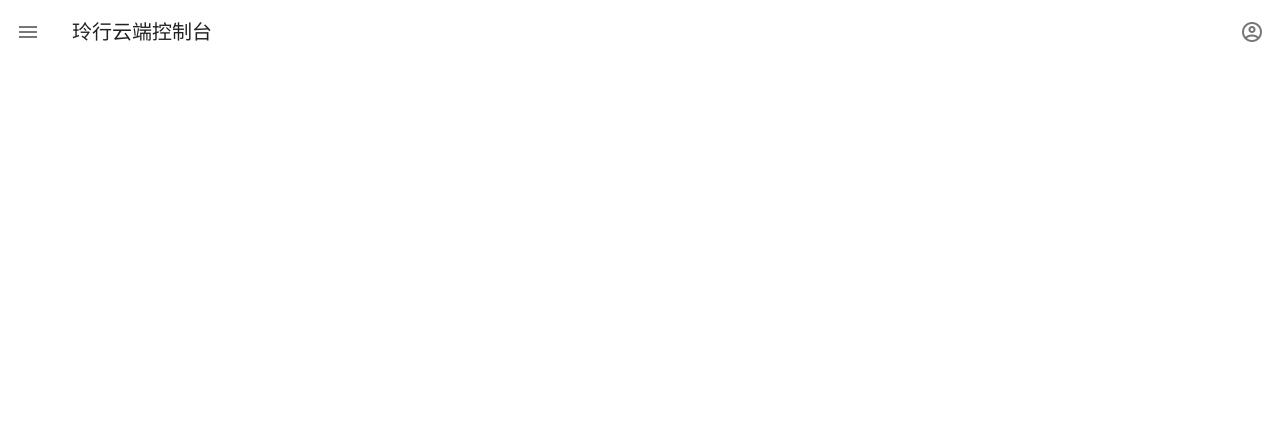
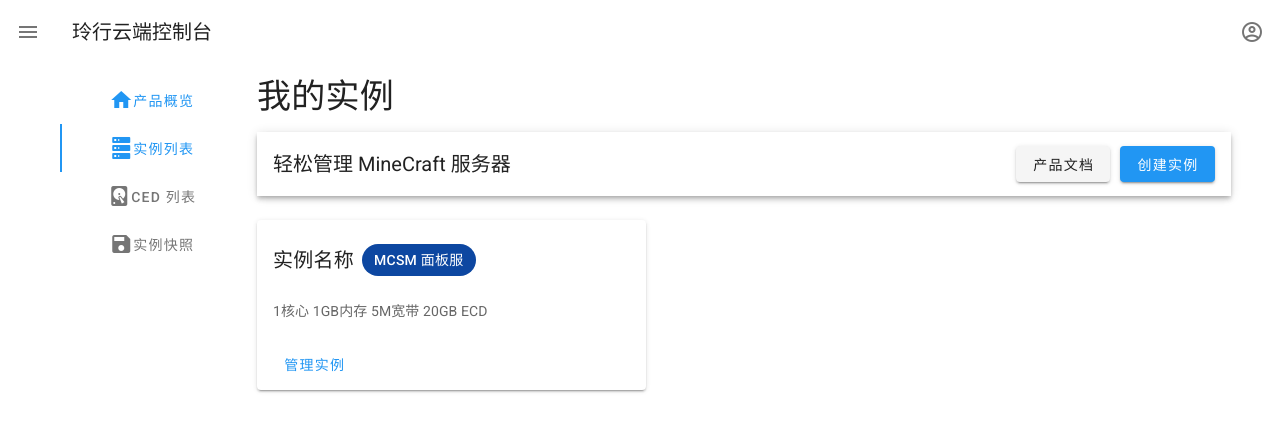
Before and after one commit to Incloudify/consolify-frontend, a Nuxt app: page /mcs/productlist in a window 1280 px wide. Before the commit this address had no page. Shown: the top 432 px of the page. Built offline with nearby package versions, Linux system fonts and the light colour scheme.

Commit message:
feat: 新增MCS实例列表页面，并稍微修改MCS概览页

```diff
--- /dev/null
+++ b/layouts/mcs.vue
@@ -0,0 +1,53 @@
+<!-- mcs布局 -->
+<template>
+  <v-app>
+    <AppBar />
+    <v-main>
+      <v-container>
+        <v-row>
+          <v-col sm="2">
+            <!-- 概览导航头部 开始 -->
+            <v-tabs vertical optional>
+              <v-tab
+                to="/mcs"
+              >
+                <v-icon>mdi-home</v-icon>
+                产品概览
+              </v-tab>
+              <v-tab
+                to="/mcs/productlist"
+              >
+                <v-icon>mdi-server</v-icon>
+                实例列表
+              </v-tab>
+              <v-tab
+                to="/mcs/cedlist"
+              >
+                <v-icon>mdi-harddisk</v-icon>
+                CED 列表
+              </v-tab>
+              <v-tab
+                to="/mcs/snapshotlist"
+              >
+                <v-icon>mdi-content-save</v-icon>
+                实例快照
+              </v-tab>
+            </v-tabs>
+          </v-col>
+          <v-col>
+            <Nuxt />
+          </v-col>
+        </v-row>
+      </v-container>
+    </v-main>
+  </v-app>
+</template>
+
+<script>
+export default {
+  name: 'McsLayout',
+  theme: {
+    dark: false
+  }
+}
+</script>
--- a/pages/mcsm/index.vue
+++ b/pages/mcs/index.vue
@@ -19,7 +19,7 @@
         <v-row>
           <!-- 卡片左列 -->
           <v-col
-            cols="8"
+            cols="5"
           >
             <v-row>
               <v-btn text>
@@ -45,6 +45,17 @@
                 我的快照({{ OwnedSnapshotMessage }} 个)
               </v-btn>
             </v-row>
+            <v-row>
+              <v-btn color="primary">
+                <v-icon>
+                  mdi-plus-circle
+                </v-icon>
+                新建实例
+              </v-btn>
+              <v-btn>
+                管理实例
+              </v-btn>
+            </v-row>
           </v-col>
           <!-- 卡片右列 -->
           <v-col>
@@ -63,18 +74,6 @@
           </v-col>
         </v-row>
       </v-card-text>
-      <!-- 卡片操作 -->
-      <v-card-actions>
-        <v-btn color="primary">
-          <v-icon>
-            mdi-plus-circle
-          </v-icon>
-          新建实例
-        </v-btn>
-        <v-btn>
-          管理实例
-        </v-btn>
-      </v-card-actions>
     </v-card>
     <!-- 总览卡片 结束 -->
   </div>
@@ -84,6 +83,7 @@
 export default {
   name: 'MCSMIndex',
   title: '概览',
+  layout: 'mcs',
   data: () => ({
     OwnedProductsMessage: '14',
     OwnedProductsRunningMessage: '54',
--- /dev/null
+++ b/pages/mcs/productdetail/_id.vue
@@ -0,0 +1,18 @@
+<!-- 实例详情页 传入id -->
+<template>
+  <div>
+    实例id: {{ $route.params.id }}
+  </div>
+</template>
+
+<script>
+export default {
+  data: () => ({})
+}
+</script>
+<style>
+.v-alert-arrearage{
+  font-size: 7px;
+  margin: 0 4px;
+}
+</style>
--- /dev/null
+++ b/pages/mcs/productlist.vue
@@ -0,0 +1,63 @@
+<!-- 实例列表 -->
+<template>
+  <div>
+    <p class="display-1 text--primary">
+      我的实例
+    </p>
+    <!-- 工具栏 -->
+    <v-toolbar>
+      <v-toolbar-title>
+        轻松管理 MineCraft 服务器
+      </v-toolbar-title>
+      <v-spacer />
+      <v-btn>
+        产品文档
+      </v-btn>
+      <v-btn color="primary">
+        创建实例
+      </v-btn>
+    </v-toolbar>
+    <br>
+    <!-- 卡片组 开始 -->
+    <div>
+      <v-card width="40%">
+        <v-card-title>
+          <span>
+            实例名称
+          </span>
+          <v-chip
+            class="ma-2"
+            color="secondary"
+          >
+            MCSM 面板服
+          </v-chip>
+        </v-card-title>
+        <v-card-text>
+          <span>
+            1核心 1GB内存 5M宽带 20GB ECD
+          </span>
+        </v-card-text>
+        <v-card-actions>
+          <v-btn text color="primary">
+            管理实例
+          </v-btn>
+        </v-card-actions>
+      </v-card>
+    </div>
+    <!-- 卡片组 结束 -->
+  </div>
+</template>
+
+<script>
+export default {
+  name: 'MCSMIndex',
+  title: '概览',
+  layout: 'mcs',
+  data: () => ({
+    OwnedProductsMessage: '14',
+    OwnedProductsRunningMessage: '54',
+    OwnedDisksMessage: '19',
+    OwnedSnapshotMessage: '8'
+  })
+}
+</script>
```
